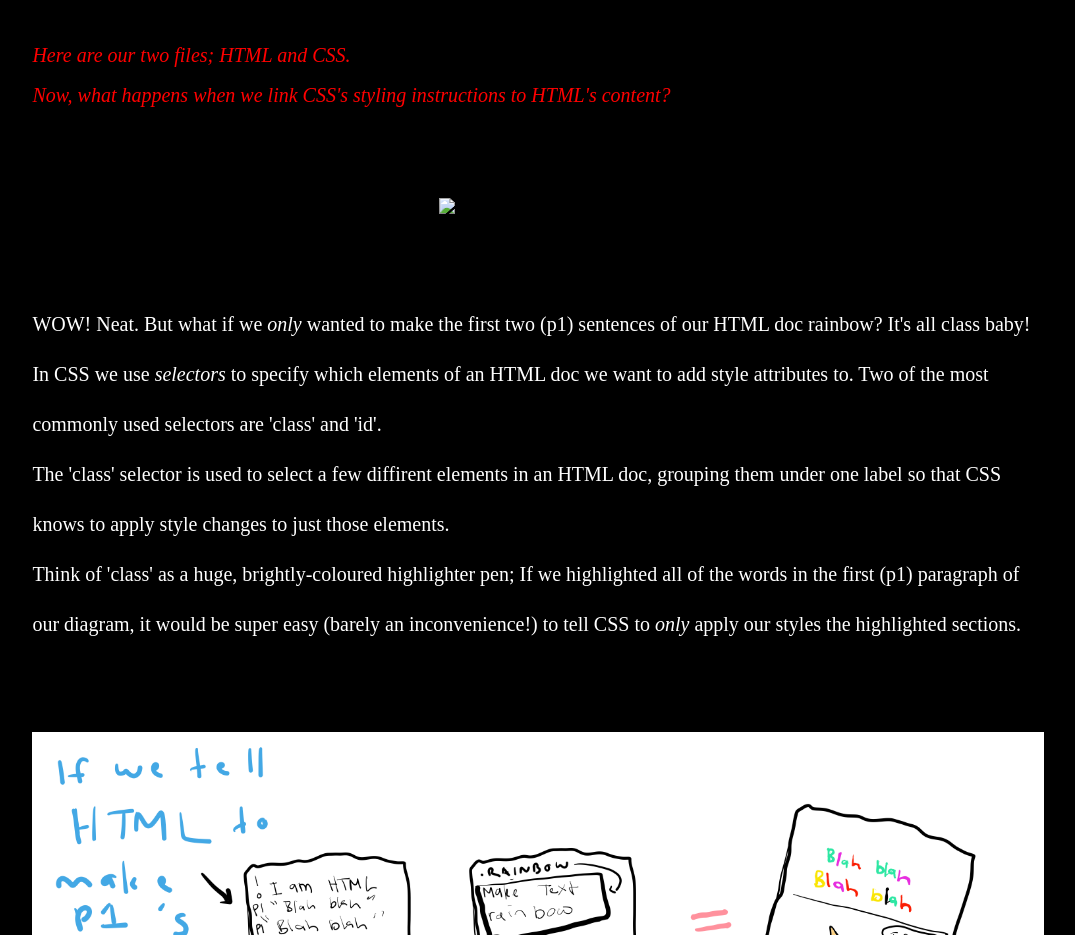
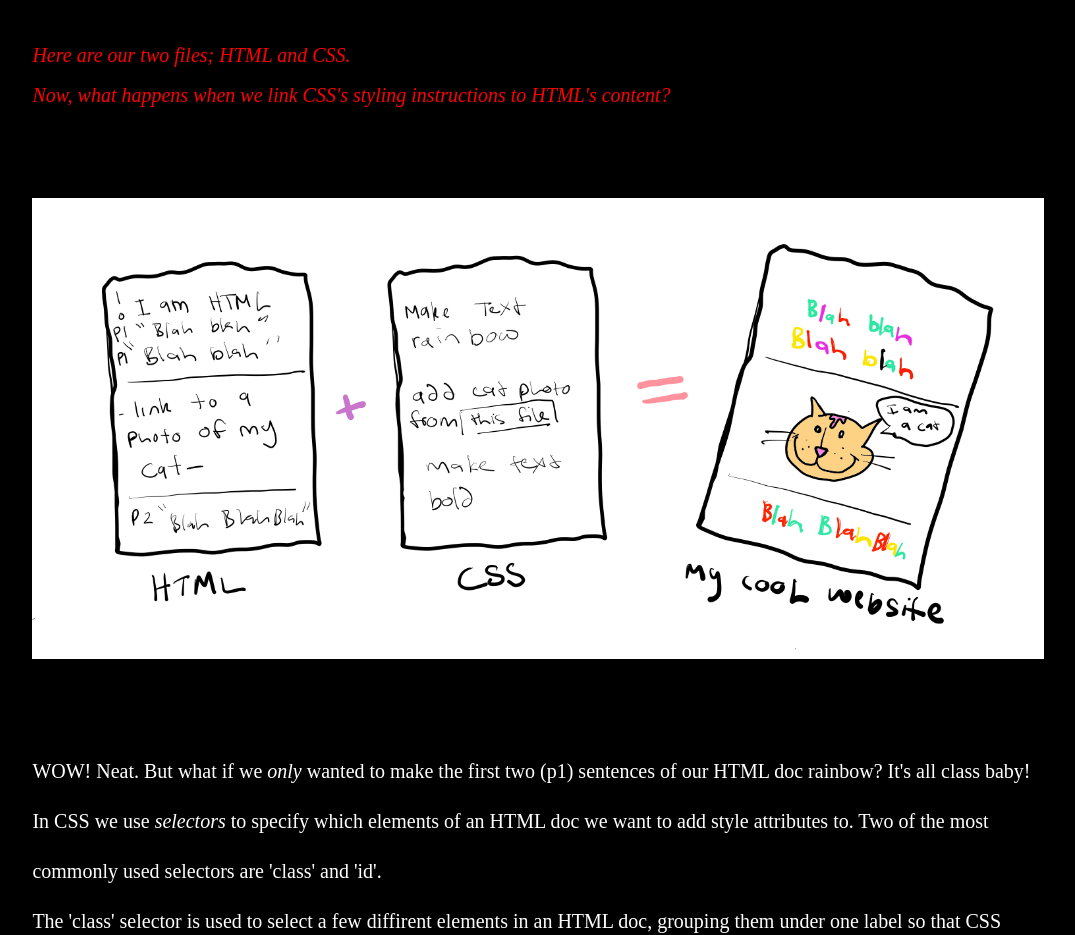
Before and after one commit to HannahBeattie/HannahBeattie.github.io, a plain HTML site: page blog/technicalBlog/IdsVclass.html in a window 1280 px wide. Shown: the part 1840-2775 px from the top of the page, without its empty margins (102-1177 px from the left). Drawn offline with Linux system fonts and the light colour scheme; a web font is replaced by a local one.

Commit message:
fixed broken link

```diff
--- a/blog/technicalBlog/IdsVclass.html
+++ b/blog/technicalBlog/IdsVclass.html
@@ -62,7 +62,7 @@
     <br>Now, what happens when we link CSS's <i>styling instructions</i> to HTML's <i>content?</i>
     </p>
 
-    <center><img class="responsive"src="images/Class:Id/twoHtml:Css.png" alt="HTML plus CSS illustration"></center>
+    <center><img class="responsive"src="/images/Class:Id/twoHtml:Css.png" alt="HTML plus CSS illustration"></center>
    <p>
     WOW! Neat.
 
```
